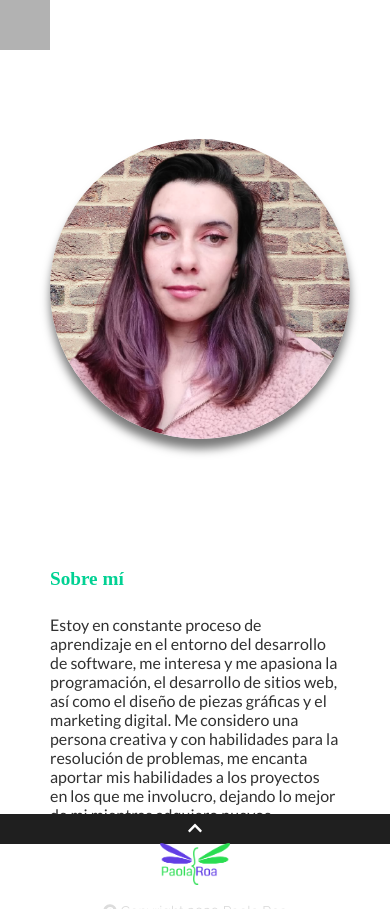
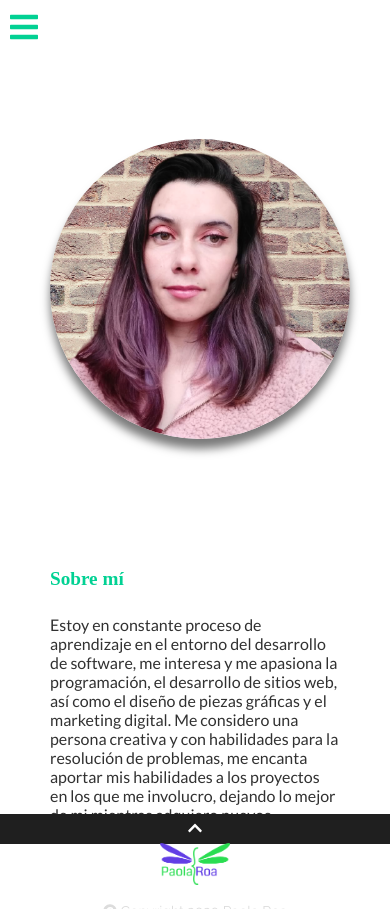
Before and after one commit to PaolaRoa/portfolioReact, a React (Create React App) app: page /about in a window 390 px wide. Built offline with nearby package versions, Linux system fonts and the light colour scheme; a web font is replaced by a local one.

Commit message:
responsive menu

```diff
--- a/src/assets/css/menu.css
+++ b/src/assets/css/menu.css
@@ -1,7 +1,6 @@
-
-header{
+header {
   width: 100vw;
-    background:transparent;
+  background: transparent;
   height: fit-content;
 }
 
@@ -9,13 +8,12 @@ header{
   width: 100px;
   margin: 20px;
   transition: 2s;
-
 }
 .logo-2 {
   height: 40px;
   width: auto;
   margin: 0;
-    padding:  5px 20px ;
+  padding: 5px 20px;
   transition: 2s;
 }
 .mainmenu {
@@ -27,60 +25,65 @@ header{
   padding-top: 20px;
   /*border: red;
     border-style: solid;*/
-
-
 }
-#btn-menu{
+#btn-menu {
   display: none;
 }
 
-header i{
+header i {
   color: grey;
   font-size: 24px;
 }
-header label{
+header label {
   display: none;
   width: 30px;
   height: 30px;
   padding: 10px;
 }
 
-header label:hover{
-    cursor:pointer;
-    background: rgba(0,0,0,0.3);
+header label:hover {
+  cursor: pointer;
+  background: rgba(0, 0, 0, 0.3);
 }
 
-.menu{
-    background:transparent;
+.menu {
+  background: transparent;
   display: flex;
   width: 100%;
   position: fixed;
   height: 50px;
   z-index: 50;
-    font-family: 'Coda', cursive;
+  font-family: "Coda", cursive;
   transition: 0.5s;
   transition-timing-function: ease-in;
 }
-.darkmenu{
-    background: rgb(132,0,255);
-    background: linear-gradient(24deg, rgba(132,0,255,0) 14%, rgba(93,0,185,0.6558998599439776) 60%, rgba(38,0,88,1) 100%);
+.darkmenu {
+  background: rgb(132, 0, 255);
+  background: linear-gradient(
+    24deg,
+    rgba(132, 0, 255, 0) 14%,
+    rgba(93, 0, 185, 0.6558998599439776) 60%,
+    rgba(38, 0, 88, 1) 100%
+  );
   display: flex;
   width: 100%;
   position: fixed;
   z-index: 50;
-    font-family: 'Coda', cursive;;
+  font-family: "Coda", cursive;
   height: 50px;
   transition: 1s;
 }
-.darkmenu>#logo-menu > img{
+.darkmenu > #logo-menu > img {
   height: 30px;
   width: auto;
   position: relative;
   bottom: 10px;
   /*filter: invert(1);*/
 }
-
-.mainmenu ul{
+.movilmenu {
+  display: none;
+}
+.mainmenu ul {
   margin: 0;
   list-style: none;
   padding: 0;
@@ -92,57 +95,68 @@ header label:hover{
 /*.menu li:hover{
     background: green;
 }*/
-.mainmenu li a {
-    display:block;
+.mainmenu li a,
+.movilmenu li a {
+  display: block;
   padding: 15px 20px;
   color: white;
   text-decoration: none;
   padding-top: 0;
 }
-.mainmenu li a:hover{
+.mainmenu li a:hover {
   color: rgb(0, 233, 163);
 }
-.mainmenu li a:active
-{
+.mainmenu li a:active {
   color: rgb(0, 233, 163);
-
 }
 
-
-
-@media (max-width:778px){
-    header label{
-        display:block;
-
+@media (max-width: 778px) {
+  header label {
+    display: block;
   }
 
   .mainmenu {
+    display: none;
+    transition: all 0.5s;
+  }
+  .movilmenu {
+    display: block;
+    background-color: #8d7cf2;
+    transition: all 0.5s;
+    width: fit-content;
+    height: 100vh;
+  }
+  .movilmenu.hide {
+    margin-left: -100vw;
+    transition: all 0.5s;
+    background-color: transparent;
+  }
+  .movilmenu ul {
+    list-style: none;
+    margin: 0;
     position: absolute;
-        background-color: rebeccapurple;
-        margin-left: -70%;
-        transition: 0.5s;
+    background-color: rgb(58, 29, 138);
+    top: 0;
+    padding-top: 40px;
   }
-
-    .mainmenu ul{
-        flex-direction: column;
-        widows: 70%;
-    }
-
-    .mainmenu li{
-        border-top: 1px solid white;
-    }
-
-    #btn-menu:checked ~ .mainmenu{
-        margin: 0;
-    }
-    .logo{
+  .logo {
     display: none;
   }
-    .menu-scroll{
-        display: none;
-
-    }
-    .darkmenu{
+  .menu-scroll {
     display: none;
   }
+  .darkmenu {
+    display: none;
   }
+  #btn-menu {
+    display: block;
+    background-color: transparent;
+    border: none;
+    color: rgb(1, 209, 147);
+    outline: none;
+    font-size: 2em;
+    padding: 10px;
+    position: absolute;
+    z-index: 1;
+  }
+}
--- a/src/components/Header.jsx
+++ b/src/components/Header.jsx
@@ -7,14 +7,22 @@ import {
 }from 'react-router-dom';
 import logo from '../assets/images/logoPR.png';
 import '../assets/css/menu.css';
+import { FontAwesomeIcon } from '@fortawesome/react-fontawesome'
+import {faBars, faTimes} from '@fortawesome/free-solid-svg-icons';
 
 const Header = () => {
 
-    const [solidHeader, setsolidHeader] = useState('true');
+    const menu = <FontAwesomeIcon icon={faBars} className="" />;
+    const close = <FontAwesomeIcon icon={faTimes} className="" />;
 
-    const setHeader=()=>{
-        setsolidHeader(!solidHeader);
+    const [solidHeader, setsolidHeader] = useState(true);
+    const [movilMenu, setMovilMenu] = useState(false);
+
+    const handleMenu =()=>{
+        setMovilMenu(!movilMenu);
+        console.log(movilMenu);
     }
+
 
     const changeHeader=()=>{
         if(window.scrollY>100){
@@ -24,7 +32,6 @@ const Header = () => {
             setsolidHeader(true)
         }
     }
-
     window.addEventListener('scroll',()=>changeHeader())
 
     return (
@@ -34,10 +41,30 @@ const Header = () => {
                 <img className="logo" src={logo} alt="" />
             </Link>
             <header>
-                <input type="checkbox" id="btn-menu" />
-                <label htmlFor="btn-menu"><i className="fas fa-bars"></i></label>
+                <button id="btn-menu" onClick={()=>handleMenu()}>{
+                    movilMenu? close : menu
+                }</button>
                 <nav className="mainmenu">
                     <ul>
+                        <li>
+                            <Link to="/">Inicio</Link>
+                        </li>
+                        <li>
+                            <Link to="/about">Sobre mí</Link>
+                        </li>
+                        <li>
+                            <Link to="/portfolio">Portafolio</Link>
+                        </li>
+                        <li>
+                            <Link to="/services">Servicios</Link>
+                        </li>
+                        <li>
+                            <Link to="/contact">Contáctame</Link>
+                        </li>
+                    </ul>
+                </nav>
+                <nav className={movilMenu? 'movilmenu' : 'movilmenu hide'}>
+                                        <ul>
                         <li>
                             <Link to="/">Inicio</Link>
                         </li>
```
Lines whose indentation alone changed are shown as unchanged.
